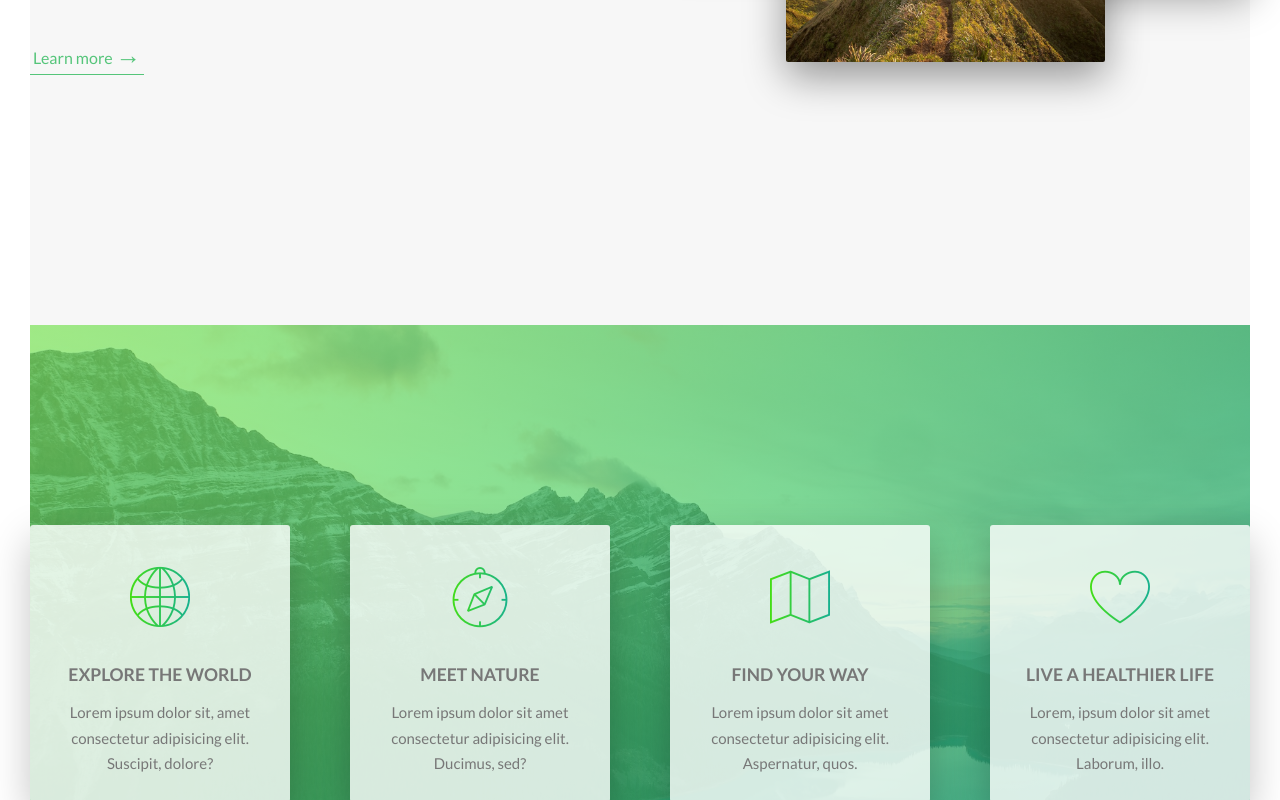
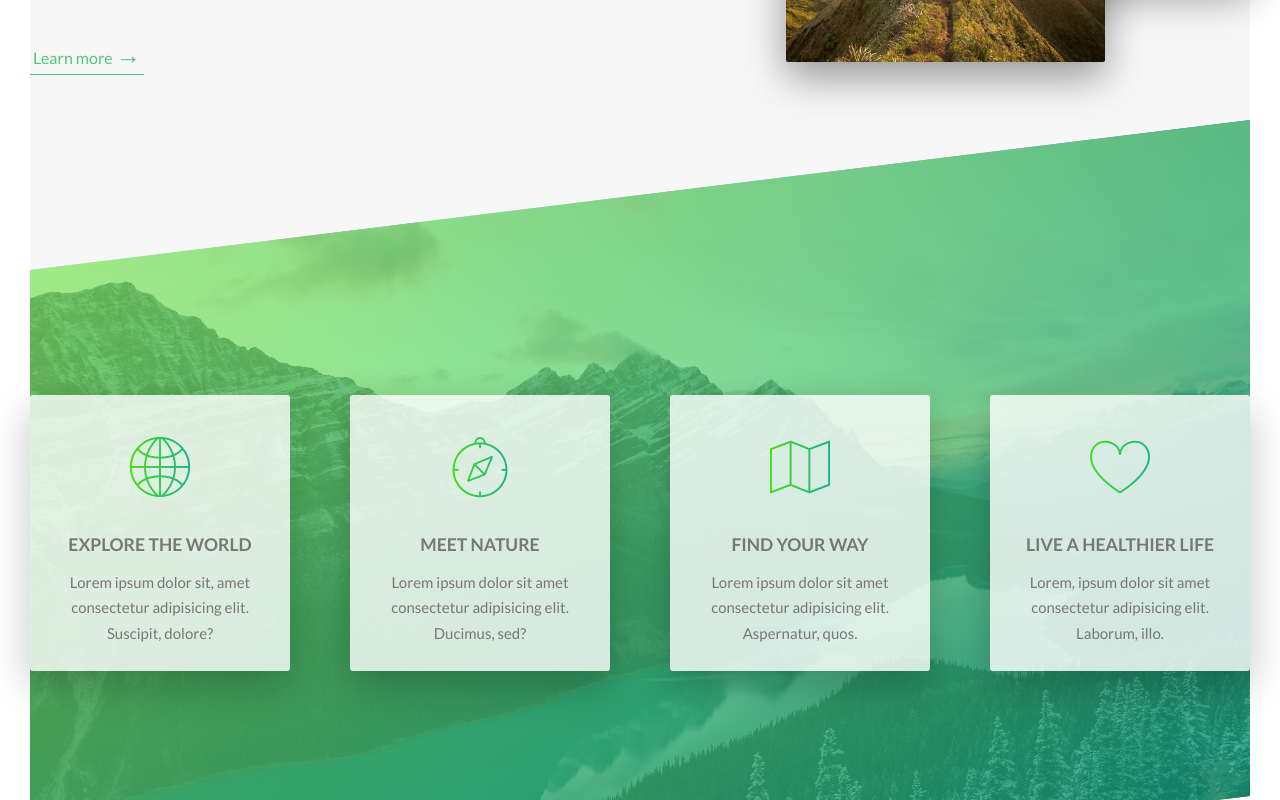
Before and after one commit to dario-piotrowicz/VueJS3-CSS_demo_Natours_website_miniproject, a Vue app: page / in a window 1280 px wide. Shown: the part 1280-2080 px from the top of the page. Built offline with nearby package versions, Linux system fonts and the light colour scheme.

Commit message:
added skewed effect to features section

```diff
--- a/src/components/sections/Features.vue
+++ b/src/components/sections/Features.vue
@@ -53,6 +53,7 @@ export default {
 
 .features {
     padding: 20rem 0;
+    margin-top: -13rem;
 
     $bg-colors-transparent-amount: .3;
     $bg-color-top-left : transparentize($color-primary-lighter, $bg-colors-transparent-amount);
@@ -61,5 +62,11 @@ export default {
     position: relative;
     background-image: linear-gradient(to bottom right, $bg-color-top-left, $bg-color-bottom-right), url("../../assets/images/features-bg.jpg");
     background-size: cover;
+
+    transform: skewY(-7deg);
+
+    & > * {
+        transform: skewY(7deg);
+    }
 }
 </style>
```
